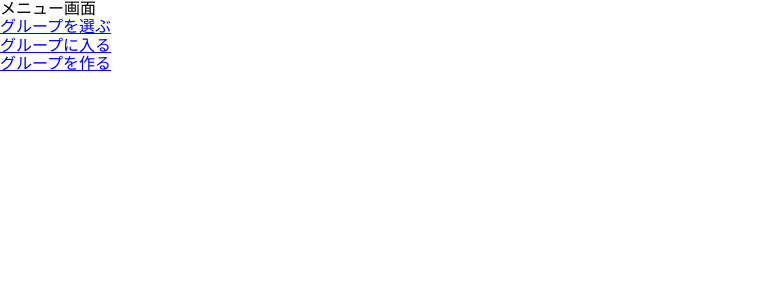
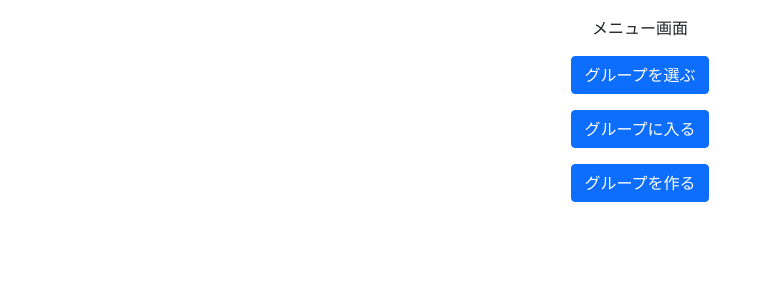
Before and after one commit to diracmax/review-job-flontend, a Vue app: page /groups/menu in a window 1280 px wide. Shown: the top 300 px of the page, without its empty margins (0-772 px from the left). Built offline with nearby package versions, Linux system fonts and the light colour scheme; no server answers.

Commit message:
デザインを少し追加

```diff
--- a/package.json
+++ b/package.json
@@ -9,6 +9,7 @@
   },
   "dependencies": {
     "axios": "^0.27.2",
+    "bootstrap": "^5.1.3",
     "core-js": "^3.8.3",
     "vue": "^3.2.13",
     "vue-router": "^4.0.16",
--- a/src/components/pages/GroupMenu.vue
+++ b/src/components/pages/GroupMenu.vue
@@ -1,8 +1,10 @@
 <template>
-    <div>メニュー画面</div>
-    <div><router-link :to="{name:'SelectGroup'}">グループを選ぶ</router-link></div>
-    <div><router-link :to="{name:'JoinGroup'}">グループに入る</router-link></div>
-    <div><router-link :to="{name:'CreateGroup'}">グループを作る</router-link></div>
+  <div class="container">
+    <div class="item title">メニュー画面</div>
+    <div class="item"><router-link class="btn btn-primary" role="button" :to="{name:'SelectGroup'}">グループを選ぶ</router-link></div>
+    <div class="item"><router-link class="btn btn-primary" role="button" :to="{name:'JoinGroup'}">グループに入る</router-link></div>
+    <div class="item"><router-link class="btn btn-primary" role="button" :to="{name:'CreateGroup'}">グループを作る</router-link></div>
+  </div>
 </template>
 
 <script>
@@ -15,4 +17,8 @@ export default {
 
 <!-- Add "scoped" attribute to limit CSS to this component only -->
 <style scoped>
+.item {
+  margin: 1rem auto;
+  text-align: center;
+}
 </style>
--- a/src/main.js
+++ b/src/main.js
@@ -2,6 +2,8 @@ import { createApp } from 'vue'
 import App from './App.vue'
 import router from './router.js'
 
+import "bootstrap/dist/css/bootstrap.min.css"
+
 const application = createApp(App)
 application.use(router)
 application.mount('#app')
```
Also changed, not shown: 1 other file (tests, documents, lock files or other folders).
